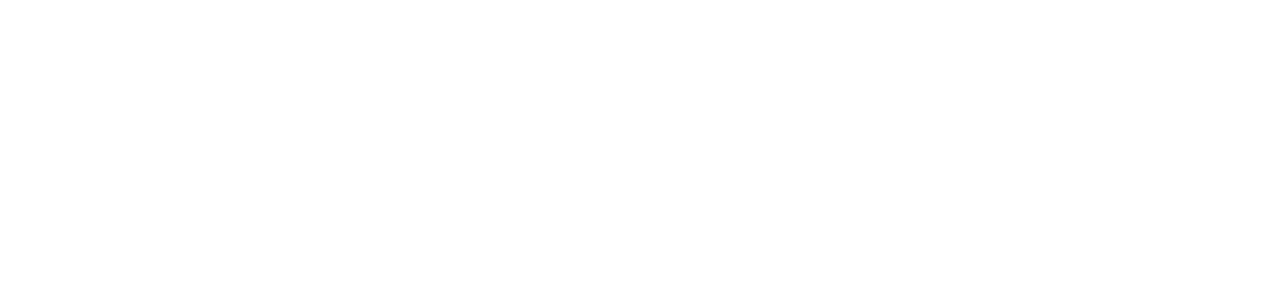
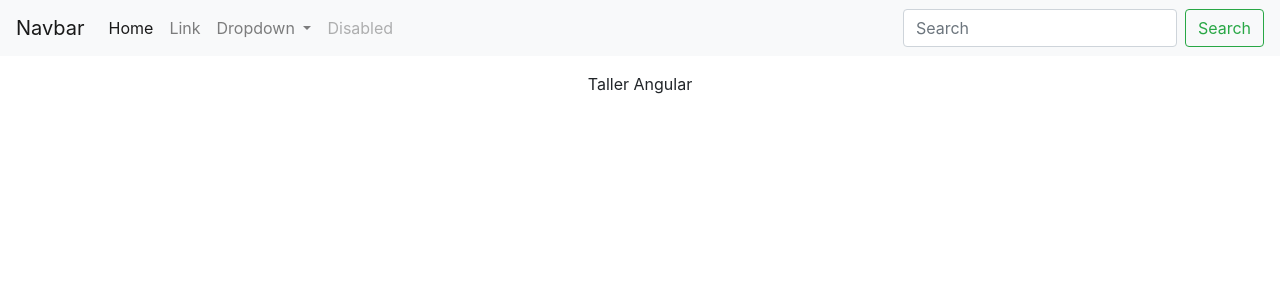
Before and after one commit to ainaraRT/angular-taller, an Angular app: page / in a window 1280 px wide. Shown: the top 300 px of the page. Built offline with nearby package versions, Linux system fonts and the light colour scheme.

Commit message:
bootstrap añadido

```diff
--- a/angular.json
+++ b/angular.json
@@ -27,6 +27,7 @@
               "src/assets"
             ],
             "styles": [
+              "node_modules/bootstrap/dist/css/bootstrap.min.css",
               "src/styles.css"
             ],
             "scripts": []
--- a/package.json
+++ b/package.json
@@ -15,9 +15,12 @@
     "@angular/compiler": "~12.2.0",
     "@angular/core": "~12.2.0",
     "@angular/forms": "~12.2.0",
+    "@angular/localize": "~12.2.0",
     "@angular/platform-browser": "~12.2.0",
     "@angular/platform-browser-dynamic": "~12.2.0",
     "@angular/router": "~12.2.0",
+    "@ng-bootstrap/ng-bootstrap": "^10.0.0",
+    "bootstrap": "^4.5.0",
     "rxjs": "~6.6.0",
     "tslib": "^2.3.0",
     "zone.js": "~0.11.4"
--- a/src/app/app.component.html
+++ b/src/app/app.component.html
@@ -1 +1,41 @@
-<router-outlet></router-outlet>
+<nav class="navbar navbar-expand-lg navbar-light bg-light">
+  <a class="navbar-brand" href="#">Navbar</a>
+  <button class="navbar-toggler" type="button" data-toggle="collapse" data-target="#navbarSupportedContent" aria-controls="navbarSupportedContent" aria-expanded="false" aria-label="Toggle navigation">
+    <span class="navbar-toggler-icon"></span>
+  </button>
+
+  <div class="collapse navbar-collapse" id="navbarSupportedContent">
+    <ul class="navbar-nav mr-auto">
+      <li class="nav-item active">
+        <a class="nav-link" href="#">Home <span class="sr-only">(current)</span></a>
+      </li>
+      <li class="nav-item">
+        <a class="nav-link" href="#">Link</a>
+      </li>
+      <li class="nav-item dropdown">
+        <a class="nav-link dropdown-toggle" href="#" id="navbarDropdown" role="button" data-toggle="dropdown" aria-haspopup="true" aria-expanded="false">
+          Dropdown
+        </a>
+        <div class="dropdown-menu" aria-labelledby="navbarDropdown">
+          <a class="dropdown-item" href="#">Action</a>
+          <a class="dropdown-item" href="#">Another action</a>
+          <div class="dropdown-divider"></div>
+          <a class="dropdown-item" href="#">Something else here</a>
+        </div>
+      </li>
+      <li class="nav-item">
+        <a class="nav-link disabled" href="#">Disabled</a>
+      </li>
+    </ul>
+    <form class="form-inline my-2 my-lg-0">
+      <input class="form-control mr-sm-2" type="search" placeholder="Search" aria-label="Search">
+      <button class="btn btn-outline-success my-2 my-sm-0" type="submit">Search</button>
+    </form>
+  </div>
+</nav>
+<div class="container-fluid">
+  <router-outlet></router-outlet>
+</div>
+<div class="footer mt-auto py-3 text-center">
+  Taller Angular
+</div>
--- a/src/app/app.module.ts
+++ b/src/app/app.module.ts
@@ -3,6 +3,7 @@
 
 import { AppRoutingModule } from './app-routing.module';
 import { AppComponent } from './app.component';
+import { NgbModule } from '@ng-bootstrap/ng-bootstrap';
 
 @NgModule({
   declarations: [
@@ -10,7 +11,8 @@
   ],
   imports: [
     BrowserModule,
-    AppRoutingModule
+    AppRoutingModule,
+    NgbModule
   ],
   providers: [],
   bootstrap: [AppComponent]
--- a/src/polyfills.ts
+++ b/src/polyfills.ts
@@ -1,3 +1,7 @@
+/***************************************************************************************************
+ * Load `$localize` onto the global scope - used if i18n tags appear in Angular templates.
+ */
+import '@angular/localize/init';
 /**
  * This file includes polyfills needed by Angular and is loaded before the app.
  * You can add your own extra polyfills to this file.
```
Also changed, not shown: 1 other file (tests, documents, lock files or other folders).
